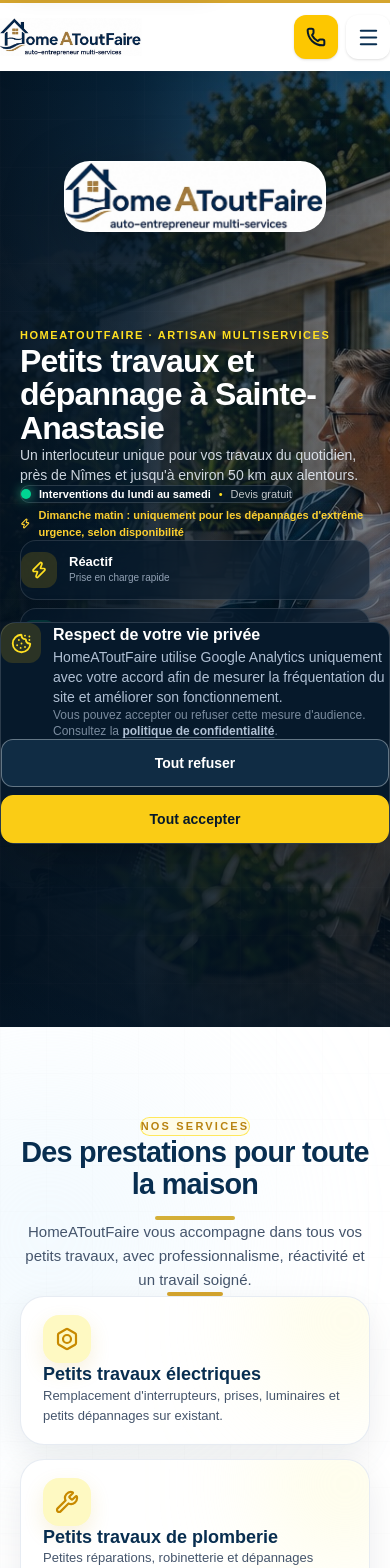
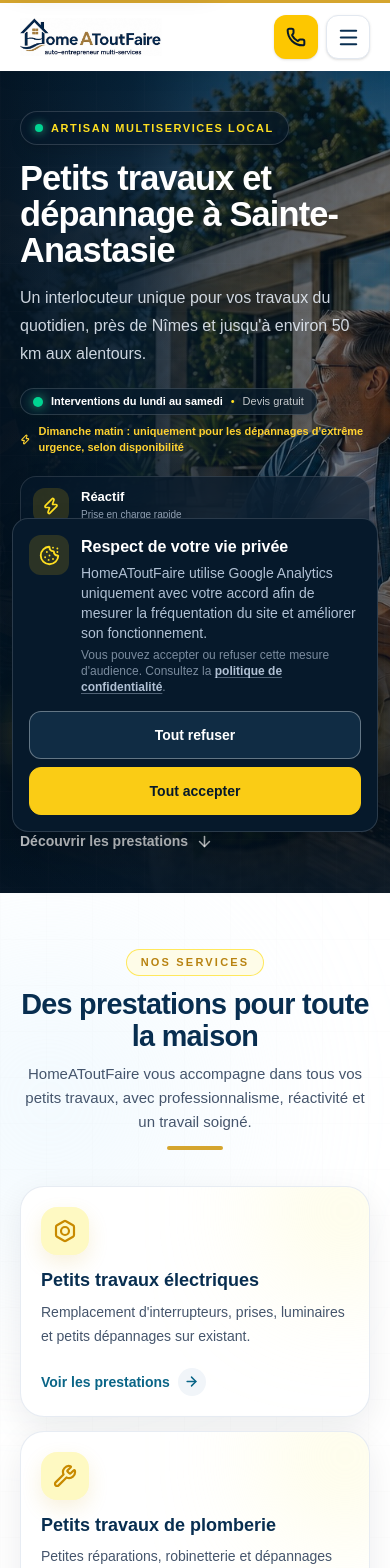
Before and after one commit to Thibal45/homeatoutfaire-premium, a Next.js app: page / in a window 390 px wide. Shown: the top 1568 px of the page. Built offline with nearby package versions, Linux system fonts and the light colour scheme.

Commit message:
Améliorer le rythme visuel et la lisibilité

```diff
--- a/app/components/About.tsx
+++ b/app/components/About.tsx
@@ -1,7 +1,7 @@
 "use client";
 
 import Image from "next/image";
-import { FileText, MapPin, Phone, UserRound } from "lucide-react";
+import { CheckCircle2, FileText, MapPin, Phone } from "lucide-react";
 import { motion } from "framer-motion";
 
 type GtagWindow = Window & {
@@ -33,7 +33,7 @@ export default function About() {
   return (
     <section
       id="a-propos"
-      className="relative overflow-hidden bg-[#F8FAFC] px-5 py-16 sm:px-8 sm:py-20 lg:px-10"
+      className="relative overflow-hidden bg-[#F8FAFC] px-5 py-14 sm:px-8 sm:py-18 lg:px-10 lg:py-20"
     >
       <div
         aria-hidden="true"
@@ -45,53 +45,33 @@ export default function About() {
         className="pointer-events-none absolute -right-24 bottom-0 h-72 w-72 rounded-full bg-yellow-100/70 blur-[110px]"
       />
 
-      <div className="relative mx-auto grid max-w-[1180px] gap-8 lg:grid-cols-[0.72fr_1.28fr] lg:items-center lg:gap-14">
+      <div className="relative mx-auto grid max-w-[1180px] gap-9 lg:grid-cols-[0.84fr_1.16fr] lg:items-center lg:gap-16">
         <motion.div
           initial={{ opacity: 0, y: 22 }}
           whileInView={{ opacity: 1, y: 0 }}
           viewport={{ once: true, amount: 0.25 }}
           transition={{ duration: 0.55, ease: "easeOut" }}
-          className="rounded-3xl border border-slate-200 bg-white p-6 shadow-sm sm:p-8"
+          className="group relative mx-auto w-full max-w-[460px] overflow-hidden rounded-[2rem] bg-slate-200 shadow-[0_24px_70px_rgba(15,23,42,0.16)] lg:max-w-none"
         >
-          <div className="overflow-hidden rounded-2xl bg-slate-100 shadow-sm">
           <Image
             src="/images/thibaut-sachot-homeatoutfaire.webp"
             alt="Thibaut SACHOT, interlocuteur HomeAToutFaire"
-              width={320}
-              height={480}
-              sizes="(max-width: 1024px) 100vw, 360px"
-              className="h-auto w-full object-cover"
+            width={640}
+            height={800}
+            sizes="(max-width: 1024px) 100vw, 460px"
+            className="aspect-[4/5] h-full w-full object-cover object-center transition-transform duration-700 group-hover:scale-[1.025]"
           />
-          </div>
 
-          <div className="mt-5">
-            <p className="text-xs font-bold uppercase tracking-[0.14em] text-[#0A6587]">
+          <div className="absolute inset-x-0 bottom-0 bg-gradient-to-t from-[#06192B] via-[#06192B]/88 to-transparent px-6 pb-6 pt-20 text-white sm:px-8 sm:pb-8">
+            <p className="text-xs font-bold uppercase tracking-[0.18em] text-yellow-300">
               Votre interlocuteur
             </p>
-
-            <h2 className="mt-1 text-2xl font-bold text-[#06192B]">
+            <h2 className="mt-1.5 text-2xl font-bold sm:text-3xl">
               Thibaut SACHOT
             </h2>
-
-            <p className="mt-1 text-sm text-slate-500">
-              HomeAToutFaire
+            <p className="mt-1 text-sm text-blue-100/75">
+              HomeAToutFaire · Entreprise mobile
             </p>
-          </div>
-
-          <div className="mt-6 rounded-2xl bg-[#082E50] p-5 text-white">
-            <div className="flex items-start gap-3">
-              <UserRound
-                size={22}
-                strokeWidth={2.2}
-                className="mt-0.5 shrink-0 text-yellow-300"
-              />
-
-              <p className="text-sm leading-6 text-blue-50/85">
-                Un seul interlocuteur du premier échange jusqu&apos;à la fin
-                de l&apos;intervention, pour garder une communication simple
-                et claire.
-              </p>
-            </div>
           </div>
         </motion.div>
 
@@ -101,65 +81,36 @@ export default function About() {
           viewport={{ once: true, amount: 0.2 }}
           transition={{ duration: 0.55, delay: 0.08, ease: "easeOut" }}
         >
-          <span className="text-sm font-bold uppercase tracking-[0.14em] text-[#0A6587]">
+          <span className="inline-flex rounded-full border border-cyan-200 bg-cyan-50 px-3.5 py-1.5 text-xs font-bold uppercase tracking-[0.16em] text-[#0A6587]">
             À propos
           </span>
 
-          <h2 className="mt-3 text-3xl font-bold leading-tight text-[#06192B] sm:text-4xl">
-            Derrière HomeAToutFaire, une personne à qui parler directement
+          <h2 className="mt-4 text-3xl font-bold leading-tight text-[#06192B] sm:text-4xl lg:text-[2.6rem]">
+            Une personne à qui parler, du premier contact à la fin
           </h2>
 
-          <div className="mt-5 space-y-4 text-[15px] leading-7 text-slate-600 sm:text-base">
-            <p>
-              Je m&apos;appelle Thibaut SACHOT. Avec HomeAToutFaire, je prends
-              directement en charge vos demandes de petits travaux,
-              dépannages et entretiens courants autour de Sainte-Anastasie.
+          <p className="mt-5 max-w-2xl text-[15px] leading-7 text-slate-600 sm:text-base sm:leading-8">
+            Je m&apos;appelle Thibaut SACHOT. Je prends directement en charge vos
+            demandes de petits travaux, dépannages et entretiens courants autour
+            de Sainte-Anastasie, avec un échange simple et une réponse claire.
           </p>
 
-            <p>
-              Chaque demande est étudiée avant déplacement afin de vérifier
-              qu&apos;elle correspond bien aux prestations proposées. Mon
-              objectif est simple : vous apporter une réponse claire, un
-              travail soigné et un échange facile du premier contact à la fin
-              de l&apos;intervention.
-            </p>
-          </div>
-
-          <div className="mt-6 grid gap-3 sm:grid-cols-2">
-            <div className="rounded-2xl border border-slate-200 bg-white p-4 shadow-sm">
-              <div className="flex items-center gap-3">
-                <MapPin
-                  size={20}
-                  strokeWidth={2.2}
-                  className="text-[#0A6587]"
+          <div className="mt-7 divide-y divide-slate-200 border-y border-slate-200">
+            <TrustPoint
+              icon={CheckCircle2}
+              title="Un travail soigné"
+              description="Une attention portée aux finitions et au respect de votre habitation."
             />
-                <p className="font-semibold text-[#06192B]">
-                  Service de proximité
-                </p>
-              </div>
-
-              <p className="mt-2 text-sm leading-6 text-slate-600">
-                Sainte-Anastasie et jusqu&apos;à environ 50 km aux alentours.
-              </p>
-            </div>
-
-            <div className="rounded-2xl border border-slate-200 bg-white p-4 shadow-sm">
-              <div className="flex items-center gap-3">
-                <FileText
-                  size={20}
-                  strokeWidth={2.2}
-                  className="text-[#0A6587]"
+            <TrustPoint
+              icon={FileText}
+              title="Une demande étudiée avant déplacement"
+              description="Quelques informations ou photos permettent de vérifier rapidement la prise en charge."
             />
-                <p className="font-semibold text-[#06192B]">
-                  Besoin étudié avant intervention
-                </p>
-              </div>
-
-              <p className="mt-2 text-sm leading-6 text-slate-600">
-                Quelques informations ou photos permettent souvent de valider
-                rapidement la prise en charge.
-              </p>
-            </div>
+            <TrustPoint
+              icon={MapPin}
+              title="Un service de proximité"
+              description="Sainte-Anastasie et jusqu’à environ 50 km aux alentours."
+            />
           </div>
 
           <div className="mt-7 flex flex-col gap-3 sm:flex-row">
@@ -186,3 +137,23 @@ export default function About() {
     </section>
   );
 }
+
+type TrustPointProps = {
+  icon: typeof CheckCircle2;
+  title: string;
+  description: string;
+};
+
+function TrustPoint({ icon: Icon, title, description }: TrustPointProps) {
+  return (
+    <div className="grid gap-3 py-4 sm:grid-cols-[auto_1fr] sm:items-start sm:gap-4">
+      <div className="flex h-10 w-10 items-center justify-center rounded-xl bg-[#082E50] text-yellow-300 shadow-sm">
+        <Icon size={19} strokeWidth={2.3} aria-hidden="true" />
+      </div>
+      <div>
+        <p className="font-bold text-[#06192B]">{title}</p>
+        <p className="mt-1 text-sm leading-6 text-slate-600">{description}</p>
+      </div>
+    </div>
+  );
+}
--- a/app/components/Hero.tsx
+++ b/app/components/Hero.tsx
@@ -3,6 +3,7 @@
 import type { ElementType } from "react";
 import Image from "next/image";
 import {
+  ArrowDown,
   FileText,
   MapPin,
   Phone,
@@ -41,7 +42,7 @@ export default function Hero() {
     <MotionConfig reducedMotion="user">
       <section
         id="accueil"
-        className="relative isolate min-h-[calc(100svh-68px)] scroll-mt-[68px] overflow-hidden bg-[#06192B] text-white"
+        className="relative isolate min-h-[calc(100svh-68px)] scroll-mt-[68px] overflow-hidden bg-[#06192B] text-white lg:min-h-[760px] lg:max-h-[860px]"
       >
         {/* =========================================================
             PHOTO DE FOND
@@ -94,43 +95,12 @@ export default function Hero() {
             CONTENU GLOBAL
         ========================================================= */}
 
-        <div className="relative z-10 mx-auto flex min-h-[calc(100svh-68px)] w-full max-w-[1480px] flex-col px-5 pb-5 pt-4 sm:px-8 sm:pb-8 sm:pt-8 lg:px-10 lg:pb-9 lg:pt-8 xl:px-12">
-          {/* =======================================================
-              LOGO CENTRÉ
-          ======================================================= */}
-
-          <motion.div
-            initial={{
-              opacity: 0,
-              y: -16,
-            }}
-            animate={{
-              opacity: 1,
-              y: 0,
-            }}
-            transition={{
-              duration: 0.65,
-              ease: "easeOut",
-            }}
-            className="flex justify-center"
-          >
-            <div className="overflow-hidden rounded-[1.6rem] border border-white/20 bg-white p-1 shadow-[0_22px_65px_rgba(0,0,0,0.30)] sm:rounded-[2rem] sm:p-1.5">
-              <Image
-                src="/images/logo-homeatoutfaire.png"
-                alt="HomeAToutFaire - Artisan multiservices à Sainte-Anastasie"
-                width={500}
-                height={145}
-                loading="eager"
-                className="h-auto w-[260px] sm:w-[350px] lg:w-[390px]"
-              />
-            </div>
-          </motion.div>
-
+        <div className="relative z-10 mx-auto flex min-h-[calc(100svh-68px)] w-full max-w-[1480px] flex-col justify-center px-5 py-10 sm:px-8 sm:py-12 lg:min-h-[760px] lg:px-10 lg:py-14 xl:px-12">
           {/* =======================================================
               ZONE PRINCIPALE
           ======================================================= */}
 
-          <div className="mt-3 grid flex-1 items-center sm:mt-5 lg:grid-cols-[0.58fr_0.42fr] lg:gap-12 xl:grid-cols-[0.55fr_0.45fr] xl:gap-16">
+          <div className="grid items-center lg:grid-cols-[0.58fr_0.42fr] lg:gap-12 xl:grid-cols-[0.55fr_0.45fr] xl:gap-16">
             {/* =====================================================
                 COLONNE GAUCHE
             ===================================================== */}
@@ -149,28 +119,29 @@ export default function Hero() {
                 delay: 0.1,
                 ease: "easeOut",
               }}
-              className="w-full max-w-[760px]"
+              className="w-full max-w-[740px]"
             >
               {/* ===================================================
                   PROMESSE PRINCIPALE
               =================================================== */}
 
-              <p className="text-left text-[11px] font-bold uppercase leading-5 tracking-[0.14em] text-yellow-300 sm:text-sm sm:leading-6 sm:tracking-[0.16em]">
-                HomeAToutFaire · Artisan multiservices
+              <p className="inline-flex items-center gap-2 rounded-full border border-white/15 bg-[#06192B]/55 px-3.5 py-1.5 text-left text-[11px] font-bold uppercase leading-5 tracking-[0.14em] text-yellow-300 shadow-lg backdrop-blur-xl sm:text-xs sm:tracking-[0.16em]">
+                <span className="h-2 w-2 rounded-full bg-emerald-400 shadow-[0_0_10px_rgba(52,211,153,.9)]" />
+                Artisan multiservices local
               </p>
 
-              <h1 className="mt-1.5 max-w-[760px] text-left text-[2rem] font-bold leading-[1.04] tracking-tight text-white sm:mt-2 sm:text-[2.75rem] sm:leading-[1.05] lg:text-[3rem] xl:text-[3.2rem]">
+              <h1 className="mt-4 max-w-[740px] text-left text-[2.15rem] font-bold leading-[1.04] tracking-tight text-white sm:text-[2.85rem] sm:leading-[1.05] lg:text-[3.15rem] xl:text-[3.45rem]">
                 Petits travaux et dépannage à Sainte-Anastasie
               </h1>
 
-              <p className="mt-2 max-w-[690px] text-left text-sm leading-5 text-blue-50/85 sm:mt-3 sm:text-[1.05rem] sm:leading-7">
+              <p className="mt-4 max-w-[650px] text-left text-base leading-7 text-blue-50/85 sm:text-lg sm:leading-8">
                 Un interlocuteur unique pour vos travaux du quotidien, près de
                 Nîmes et jusqu&apos;à environ 50 km aux alentours.
               </p>
 
               {/* DISPONIBILITÉ */}
 
-              <div className="mt-2.5 flex flex-col items-start gap-1 sm:mt-3.5 sm:gap-1.5">
+              <div className="mt-5 flex flex-col items-start gap-2">
                 <div className="inline-flex max-w-full flex-wrap items-center gap-x-2 gap-y-1 rounded-full border border-white/15 bg-[#06192B]/65 px-3 py-1 text-[11px] shadow-lg backdrop-blur-xl sm:px-4 sm:py-1.5 sm:text-sm">
                   <span className="h-2.5 w-2.5 shrink-0 rounded-full bg-emerald-400 shadow-[0_0_12px_rgba(52,211,153,0.9)]" />
 
@@ -197,7 +168,7 @@ export default function Hero() {
                   CARTES
               =================================================== */}
 
-              <div className="mt-3 grid w-full gap-2 sm:mt-4 sm:grid-cols-3 sm:gap-3">
+              <div className="mt-5 grid w-full gap-2 sm:grid-cols-3 sm:gap-3">
                 <HeroCard
                   icon={Zap}
                   title="Réactif"
@@ -224,7 +195,7 @@ export default function Hero() {
                   CTA
               =================================================== */}
 
-              <div className="mt-3 grid w-full gap-2 sm:mt-4 sm:grid-cols-2 sm:gap-3">
+              <div className="mt-5 grid w-full gap-2.5 sm:grid-cols-2 sm:gap-3">
                 <motion.a
                   href="tel:0618085598"
                   aria-label="Appeler HomeAToutFaire au 06 18 08 55 98"
@@ -285,6 +256,14 @@ export default function Hero() {
                   </span>
                 </motion.a>
               </div>
+
+              <a
+                href="#services"
+                className="mt-5 inline-flex items-center gap-2 rounded-lg text-sm font-semibold text-white/75 transition-colors hover:text-yellow-300 focus-visible:outline-2 focus-visible:outline-offset-4 focus-visible:outline-yellow-300"
+              >
+                Découvrir les prestations
+                <ArrowDown size={17} strokeWidth={2.2} aria-hidden="true" />
+              </a>
 
             </motion.div>
 
--- a/app/components/Services.tsx
+++ b/app/components/Services.tsx
@@ -62,7 +62,7 @@ export default function Services() {
   return (
     <section
       id="services"
-      className="relative scroll-mt-[68px] overflow-hidden bg-white py-12 sm:py-20 lg:py-22"
+      className="relative scroll-mt-[68px] overflow-hidden bg-white py-14 sm:py-18 lg:py-20"
     >
       {/* =========================================================
           FOND DÉCORATIF
@@ -91,16 +91,7 @@ export default function Services() {
       ========================================================= */}
 
       <div className="relative z-10 mx-auto w-full max-w-[1480px] px-5 sm:px-8 lg:px-10 xl:px-12">
-        <div
-          className="w-full"
-          style={{
-            width: "100%",
-            maxWidth: "1360px",
-            marginLeft: "auto",
-            marginRight: "auto",
-            boxSizing: "border-box",
-          }}
-        >
+        <div className="mx-auto w-full max-w-[1360px]">
           {/* =====================================================
               EN-TÊTE
           ===================================================== */}
@@ -122,73 +113,30 @@ export default function Services() {
               duration: 0.6,
               ease: "easeOut",
             }}
-            className="mb-8 flex w-full flex-col items-center justify-center text-center sm:mb-12"
-            style={{
-              width: "100%",
-              boxSizing: "border-box",
-              textAlign: "center",
-            }}
+            className="mx-auto mb-9 flex w-full max-w-[980px] flex-col items-center justify-center text-center sm:mb-11"
           >
             {/* Badge */}
 
-            <span
-              className="inline-flex rounded-full border border-yellow-300/70 bg-yellow-50 px-3.5 py-1 text-[11px] font-bold uppercase tracking-[0.2em] text-[#B88311] sm:px-4 sm:py-1.5 sm:text-xs sm:tracking-[0.22em]"
-              style={{
-                alignSelf: "center",
-              }}
-            >
+            <span className="inline-flex rounded-full border border-yellow-300/70 bg-yellow-50 px-3.5 py-1 text-[11px] font-bold uppercase tracking-[0.2em] text-[#B88311] sm:px-4 sm:py-1.5 sm:text-xs sm:tracking-[0.22em]">
               Nos services
             </span>
 
             {/* Titre */}
 
-            <h2
-              className="mt-3 text-[1.8rem] font-bold leading-[1.12] tracking-tight text-[#082E50] sm:mt-4 sm:text-[2.15rem] lg:text-[2.35rem]"
-              style={{
-                width: "100%",
-                maxWidth: "1050px",
-                marginLeft: "auto",
-                marginRight: "auto",
-                paddingLeft: 0,
-                paddingRight: 0,
-                textAlign: "center",
-                textIndent: 0,
-                boxSizing: "border-box",
-              }}
-            >
+            <h2 className="mt-3 text-[1.8rem] font-bold leading-[1.12] tracking-tight text-[#082E50] sm:mt-4 sm:text-[2.15rem] lg:text-[2.35rem]">
               Des prestations pour toute la maison
             </h2>
 
             {/* Sous-titre */}
 
-            <p
-              className="mt-2.5 text-[15px] leading-6 text-slate-600 sm:mt-3 sm:text-lg sm:leading-7"
-              style={{
-                width: "100%",
-                maxWidth: "980px",
-                marginLeft: "auto",
-                marginRight: "auto",
-                paddingLeft: 0,
-                paddingRight: 0,
-                textAlign: "center",
-                textIndent: 0,
-                boxSizing: "border-box",
-              }}
-            >
+            <p className="mt-2.5 max-w-[850px] text-[15px] leading-6 text-slate-600 sm:mt-3 sm:text-lg sm:leading-7">
               HomeAToutFaire vous accompagne dans tous vos petits travaux, avec
               professionnalisme, réactivité et un travail soigné.
             </p>
 
             {/* Barre or */}
 
-            <div
-              className="mt-3 h-1 w-14 rounded-full bg-[#D5A52E] sm:mt-4 sm:w-16"
-              style={{
-                alignSelf: "center",
-                marginLeft: "auto",
-                marginRight: "auto",
-              }}
-            />
+            <div className="mt-3 h-1 w-14 rounded-full bg-[#D5A52E] sm:mt-4 sm:w-16" />
           </motion.div>
 
           {/* =====================================================
@@ -222,14 +170,7 @@ export default function Services() {
                   whileHover={{
                     y: -5,
                   }}
-                  className="group relative overflow-hidden rounded-3xl border border-slate-200/80 bg-white shadow-[0_12px_35px_rgba(15,23,42,0.08)] transition-all duration-300 hover:border-yellow-300 hover:shadow-[0_20px_50px_rgba(15,23,42,0.14)]"
-                  style={{
-                    boxSizing: "border-box",
-                    paddingTop: "18px",
-                    paddingRight: "22px",
-                    paddingBottom: "18px",
-                    paddingLeft: "22px",
-                  }}
+                  className="group relative min-h-[220px] overflow-hidden rounded-3xl border border-slate-200/80 bg-white p-5 shadow-[0_12px_35px_rgba(15,23,42,0.08)] transition-all duration-300 hover:border-yellow-300 hover:shadow-[0_20px_50px_rgba(15,23,42,0.14)] sm:p-6"
                 >
                   {/* Halo décoratif */}
 
@@ -241,11 +182,11 @@ export default function Services() {
                   <Link
                     href={service.href}
                     aria-label={`Découvrir ${service.title}`}
-                    className="relative z-10 block h-full rounded-2xl focus:outline-none focus-visible:ring-2 focus-visible:ring-[#D5A52E] focus-visible:ring-offset-4"
+                    className="relative z-10 flex h-full flex-col rounded-2xl focus:outline-none focus-visible:ring-2 focus-visible:ring-[#D5A52E] focus-visible:ring-offset-4"
                   >
                     {/* Icône */}
 
-                    <div className="flex h-12 w-12 items-center justify-center rounded-2xl bg-yellow-100 text-[#C88A00] shadow-[0_8px_20px_rgba(213,165,46,0.16)] sm:h-14 sm:w-14">
+                    <div className="flex h-12 w-12 items-center justify-center rounded-2xl bg-yellow-100 text-[#C88A00] shadow-[0_8px_20px_rgba(213,165,46,0.16)] transition-transform duration-300 group-hover:-rotate-6 group-hover:scale-105 sm:h-14 sm:w-14">
                       <Icon
                         size={24}
                         strokeWidth={2.2}
@@ -255,31 +196,22 @@ export default function Services() {
 
                     {/* Titre */}
 
-                    <h3
-                      className="mt-3.5 text-lg font-bold leading-tight text-[#082E50] sm:mt-5 sm:text-xl"
-                      style={{
-                        marginLeft: 0,
-                        paddingLeft: 0,
-                      }}
-                    >
+                    <h3 className="mt-3.5 text-lg font-bold leading-tight text-[#082E50] sm:mt-5 sm:text-xl">
                       {service.title}
                     </h3>
 
                     {/* Description */}
 
-                    <p
-                      className="mt-1.5 text-[13px] leading-5 text-slate-600 sm:mt-2 sm:text-[15px] sm:leading-6"
-                      style={{
-                        marginLeft: 0,
-                        paddingLeft: 0,
-                        paddingRight: 0,
-                        textIndent: 0,
-                        boxSizing: "border-box",
-                        overflowWrap: "break-word",
-                      }}
-                    >
+                    <p className="mt-2 text-sm leading-6 text-slate-600 sm:text-[15px]">
                       {service.description}
                     </p>
+
+                    <span className="mt-auto flex items-center gap-2 pt-5 text-sm font-bold text-[#0A6587] transition-colors group-hover:text-[#B88311]">
+                      Voir les prestations
+                      <span className="flex h-7 w-7 items-center justify-center rounded-full bg-slate-100 transition-all group-hover:translate-x-1 group-hover:bg-yellow-100">
+                        <ArrowRight size={15} strokeWidth={2.3} aria-hidden="true" />
+                      </span>
+                    </span>
                   </Link>
                 </motion.article>
               );
--- a/app/components/WhatsAppButton.tsx
+++ b/app/components/WhatsAppButton.tsx
@@ -220,7 +220,7 @@ export default function WhatsAppButton() {
                   </p>
 
                   <p className="mt-1.5 text-sm leading-5 text-slate-600">
-                    Écrivez-nous directement sur WhatsApp.
+                    Écrivez-moi directement sur WhatsApp.
                   </p>
                 </div>
 
--- a/app/globals.css
+++ b/app/globals.css
@@ -8,9 +8,9 @@
   --white:#FFFFFF;
 }
 
-*{
-  margin:0;
-  padding:0;
+*,
+*::before,
+*::after{
   box-sizing:border-box;
 }
 
@@ -19,93 +19,21 @@ html{
 }
 
 body{
+  min-width:320px;
   background:var(--light);
   color:#222;
   font-family:Arial, Helvetica, sans-serif;
+  text-rendering:optimizeLegibility;
 }
 
-section{
-  padding:90px 20px;
+button,
+a{
+  -webkit-tap-highlight-color:transparent;
 }
 
-.container{
-  width:min(1200px,95%);
-  margin:auto;
-}/* HEADER */
-
-header nav a{
-    font-weight:600;
-    color:#222;
-    text-decoration:none;
-}
-
-header nav a:hover{
-    color:var(--gold);
-}
-
-button{
-    cursor:pointer;
-    border:none;
-    background:none;
-}/* HERO */
-
-.hero-card{
-    transition:.4s;
-}
-
-.hero-card:hover{
-    transform:translateY(-8px);
-}
-
-section{
-    scroll-margin-top:90px;
-}/* SERVICES */
-
-#services {
-  background: #ffffff;
-}
-
-#services h2 {
-  position: relative;
-}
-
-#services h2::after {
-  content: "";
-  display: block;
-  width: 80px;
-  height: 4px;
-  margin: 16px auto 0;
-  background: var(--gold);
-  border-radius: 999px;
-}/* SERVICES PREMIUM */
-
-/* FONCTIONNEMENT */
-
-.how-it-works-heading{
-  margin-inline:auto;
-  text-align:center;
-}
-
-.how-it-works-divider{
-  margin:1rem auto 0;
-}
-
-#services article{
-
-transition:.4s;
-
-}
-
-#services article:hover{
-
-transform:translateY(-10px);
-
-}
-
-#services button{
-
-transition:.3s;
-
+::selection{
+  background:rgba(212,175,55,.28);
+  color:#06192B;
 }
 
 /* ACCESSIBILITÉ */
--- a/app/page.tsx
+++ b/app/page.tsx
@@ -2,7 +2,6 @@ import ScrollProgress from "./components/ScrollProgress";
 import Header from "./components/Header";
 import Hero from "./components/Hero";
 import Services from "./components/Services";
-import WhyUs from "./components/WhyUs";
 import ServiceArea from "./components/ServiceArea";
 import About from "./components/About";
 import Gallery from "./components/Gallery";
@@ -160,7 +159,6 @@ export default function Home() {
       <main id="contenu-principal">
         <Hero />
         <Services />
-        <WhyUs />
         <ServiceArea />
         <About />
         <Gallery />
```
Also changed, not shown: app/components/Gallery.tsx (+9 -56 lines), app/components/Quote.tsx (+16 -56 lines), app/components/ServiceArea.tsx (+67 -63 lines), app/components/Stats.tsx (+25 -17 lines), 1 other file (tests, documents, lock files or other folders). Lines whose indentation alone changed are shown as unchanged.
